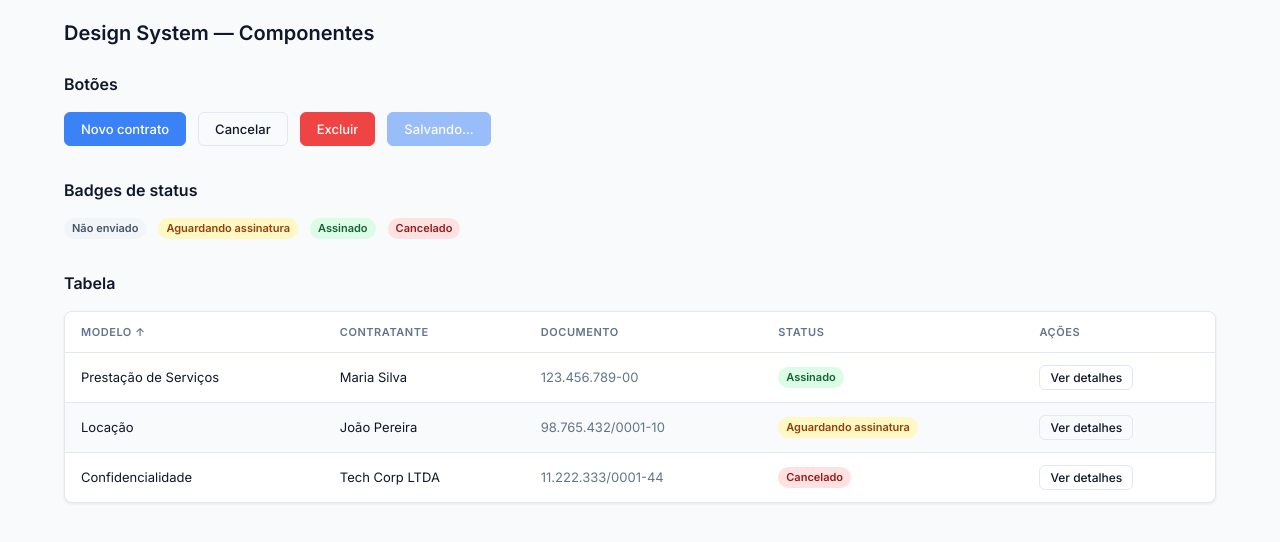
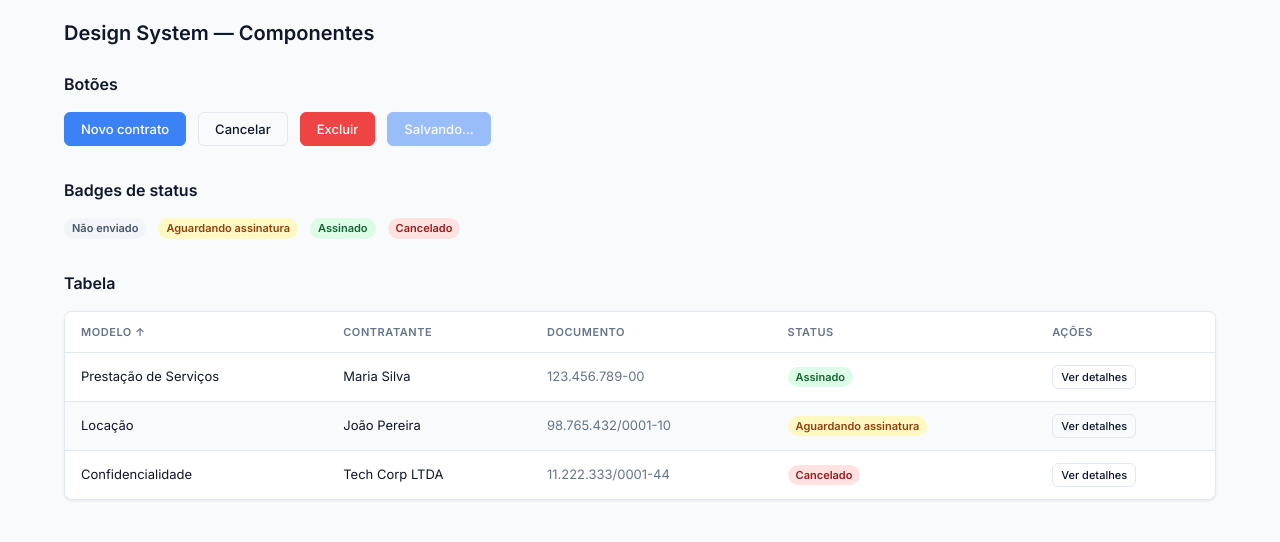
Before and after one commit to YgorStefan/simplect, a plain HTML site: page pages/demo.html in a window 1280 px wide. Shown: the part 58-600 px from the top of the page. Drawn offline with Linux system fonts and the light colour scheme.

Commit message:
melhora consistência de tokens e acessibilidade na tabela

```diff
--- a/pages/demo.html
+++ b/pages/demo.html
@@ -50,7 +50,7 @@
       <table class="table">
         <thead>
           <tr>
-            <th class="sortable">Modelo ↑</th>
+            <th class="sortable" aria-sort="ascending">Modelo</th>
             <th class="sortable">Contratante</th>
             <th>Documento</th>
             <th>Status</th>
@@ -63,21 +63,21 @@
             <td>Maria Silva</td>
             <td class="text-muted">123.456.789-00</td>
             <td><span class="badge badge--assinado">Assinado</span></td>
-            <td><button class="btn-secondary" type="button" style="padding: 4px 10px; font-size: 12px;">Ver detalhes</button></td>
+            <td><button class="btn-secondary btn-sm" type="button">Ver detalhes</button></td>
           </tr>
           <tr>
             <td>Locação</td>
             <td>João Pereira</td>
             <td class="text-muted">98.765.432/0001-10</td>
             <td><span class="badge badge--aguardando">Aguardando assinatura</span></td>
-            <td><button class="btn-secondary" type="button" style="padding: 4px 10px; font-size: 12px;">Ver detalhes</button></td>
+            <td><button class="btn-secondary btn-sm" type="button">Ver detalhes</button></td>
           </tr>
           <tr>
             <td>Confidencialidade</td>
             <td>Tech Corp LTDA</td>
             <td class="text-muted">11.222.333/0001-44</td>
             <td><span class="badge badge--cancelado">Cancelado</span></td>
-            <td><button class="btn-secondary" type="button" style="padding: 4px 10px; font-size: 12px;">Ver detalhes</button></td>
+            <td><button class="btn-secondary btn-sm" type="button">Ver detalhes</button></td>
           </tr>
         </tbody>
       </table>
--- a/style/base.css
+++ b/style/base.css
@@ -23,6 +23,7 @@
   --color-danger-hover: #dc2626;
   --color-success: #22c55e;
   --color-warning: #f59e0b;
+  --color-row-hover: #eff6ff;
 
   --badge-nao-enviado-bg:    #f1f5f9;
   --badge-nao-enviado-text:  #475569;
--- a/style/components.css
+++ b/style/components.css
@@ -61,6 +61,13 @@
 .btn-danger:hover:not(:disabled) {
   background: var(--color-danger-hover);
   border-color: var(--color-danger-hover);
+}
+
+.btn-primary.btn-sm,
+.btn-secondary.btn-sm,
+.btn-danger.btn-sm {
+  padding: var(--space-1) var(--space-2);
+  font-size: var(--text-xs);
 }
 
 /* ===========================
@@ -127,6 +134,7 @@
   white-space: nowrap;
 }
 
+/* .sortable is only valid on thead th elements */
 .table thead th.sortable {
   cursor: pointer;
   user-select: none;
@@ -135,6 +143,9 @@
 .table thead th.sortable:hover {
   color: var(--color-text);
 }
+
+.table thead th[aria-sort="ascending"]::after  { content: " ↑"; }
+.table thead th[aria-sort="descending"]::after { content: " ↓"; }
 
 .table tbody tr {
   border-bottom: 1px solid var(--color-border);
@@ -146,11 +157,11 @@
 }
 
 .table tbody tr:nth-child(even) {
-  background: #f8fafc;
+  background: var(--color-bg);
 }
 
 .table tbody tr:hover {
-  background: #eff6ff;
+  background: var(--color-row-hover);
 }
 
 .table tbody td {
```
Also changed, not shown: 1 other file.
